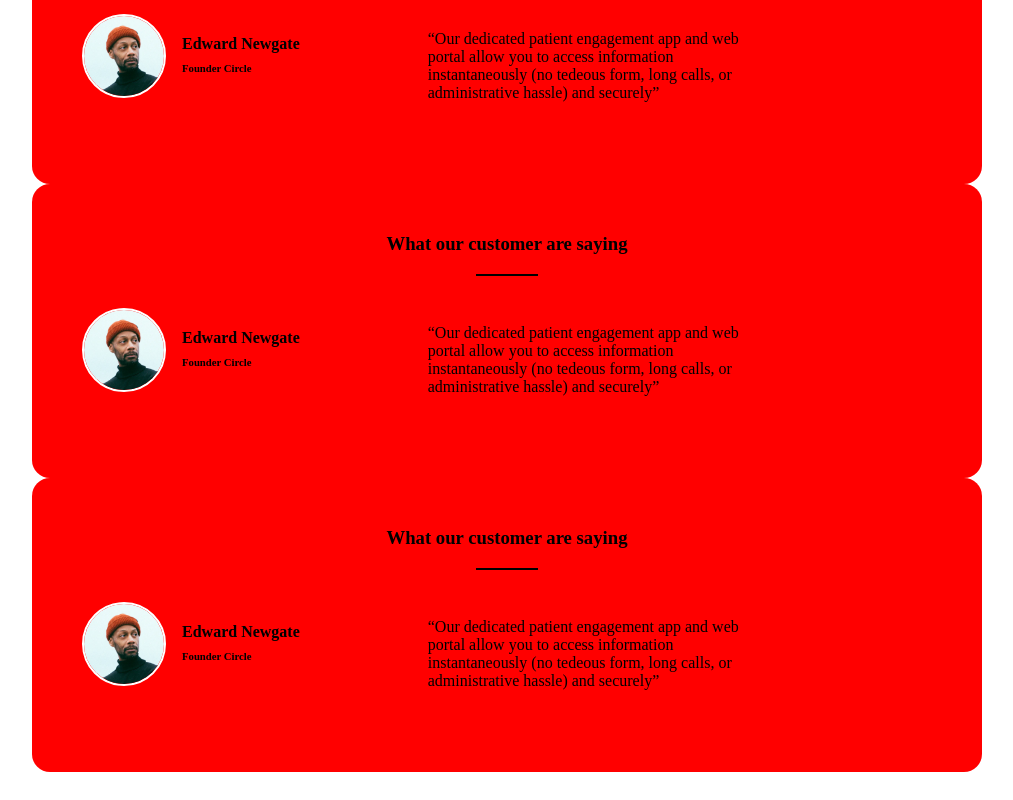
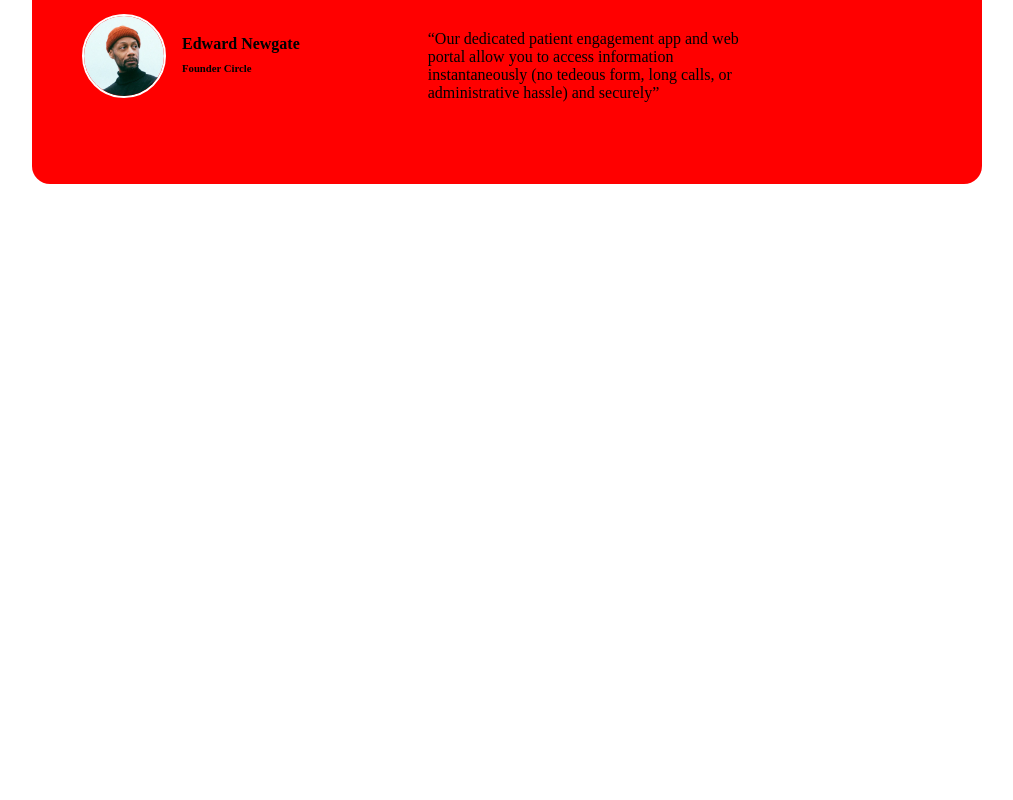
Before and after one commit to MccGrey/single-page, a React (Create React App) app: page / in a window 1280 px wide. Shown: the part 2846-3646 px from the top of the page, without its empty margins (136-1149 px from the left). After the commit the page ends 3058 px from the top, so only its background shows below. Built offline with nearby package versions, Linux system fonts and the light colour scheme.

Commit message:
testimonials

```diff
--- a/src/components/testimonial/Testimonial.jsx
+++ b/src/components/testimonial/Testimonial.jsx
@@ -1,13 +1,20 @@
 import React from "react";
 import "./testimonial.css";
 import IMG3 from "../../assets/image 1.png";
+
+import { Swiper, SwiperSlide } from "swiper/react";
+
+import "swiper/swiper-bundle.min.css";
+import "swiper/swiper.min.css";
+
+import { Pagination } from "swiper";
 
 const Testimonial = () => {
   return (
     <>
       <section className="testimonial">
         <div>
-          <article className="testimonial-container">
+          <SwiperSlide className="testimonial-container">
             <div className="testimonial-header">
               <h3>What our customer are saying</h3>
               <div className="bar"></div>
@@ -31,9 +38,9 @@ const Testimonial = () => {
                 </p>
               </div>
             </div>
-          </article>
+          </SwiperSlide>
 
-          <article className="testimonial-container">
+          <SwiperSlide className="testimonial-container">
             <div className="testimonial-header">
               <h3>What our customer are saying</h3>
               <div className="bar"></div>
@@ -57,59 +64,7 @@ const Testimonial = () => {
                 </p>
               </div>
             </div>
-          </article>
-
-          <article className="testimonial-container">
-            <div className="testimonial-header">
-              <h3>What our customer are saying</h3>
-              <div className="bar"></div>
-            </div>
-
-            <div className="testimonial-card">
-              <div className="testimonial-info">
-                <div className="testimonial-image">
-                  <img src={IMG3} alt="img" />
-                </div>
-                <div className="testimonial-name">
-                  <h4>Edward Newgate</h4>
-                  <h6>Founder Circle</h6>
-                </div>
-              </div>
-              <div className="testimonial-content">
-                <p>
-                  “Our dedicated patient engagement app and web portal allow you
-                  to access information instantaneously (no tedeous form, long
-                  calls, or administrative hassle) and securely”
-                </p>
-              </div>
-            </div>
-          </article>
-
-          <article className="testimonial-container">
-            <div className="testimonial-header">
-              <h3>What our customer are saying</h3>
-              <div className="bar"></div>
-            </div>
-
-            <div className="testimonial-card">
-              <div className="testimonial-info">
-                <div className="testimonial-image">
-                  <img src={IMG3} alt="img" />
-                </div>
-                <div className="testimonial-name">
-                  <h4>Edward Newgate</h4>
-                  <h6>Founder Circle</h6>
-                </div>
-              </div>
-              <div className="testimonial-content">
-                <p>
-                  “Our dedicated patient engagement app and web portal allow you
-                  to access information instantaneously (no tedeous form, long
-                  calls, or administrative hassle) and securely”
-                </p>
-              </div>
-            </div>
-          </article>
+          </SwiperSlide>
         </div>
       </section>
     </>
```
